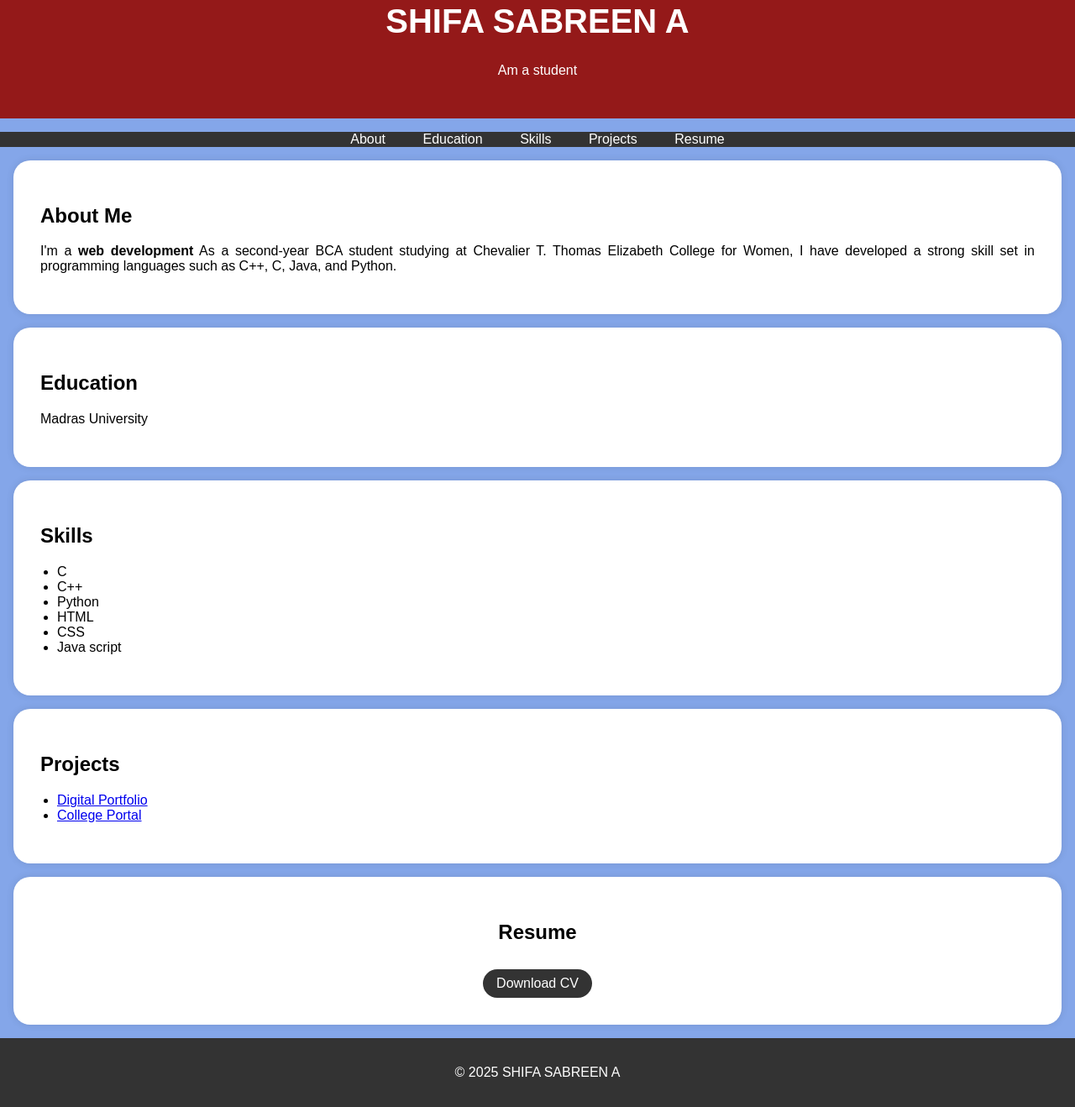
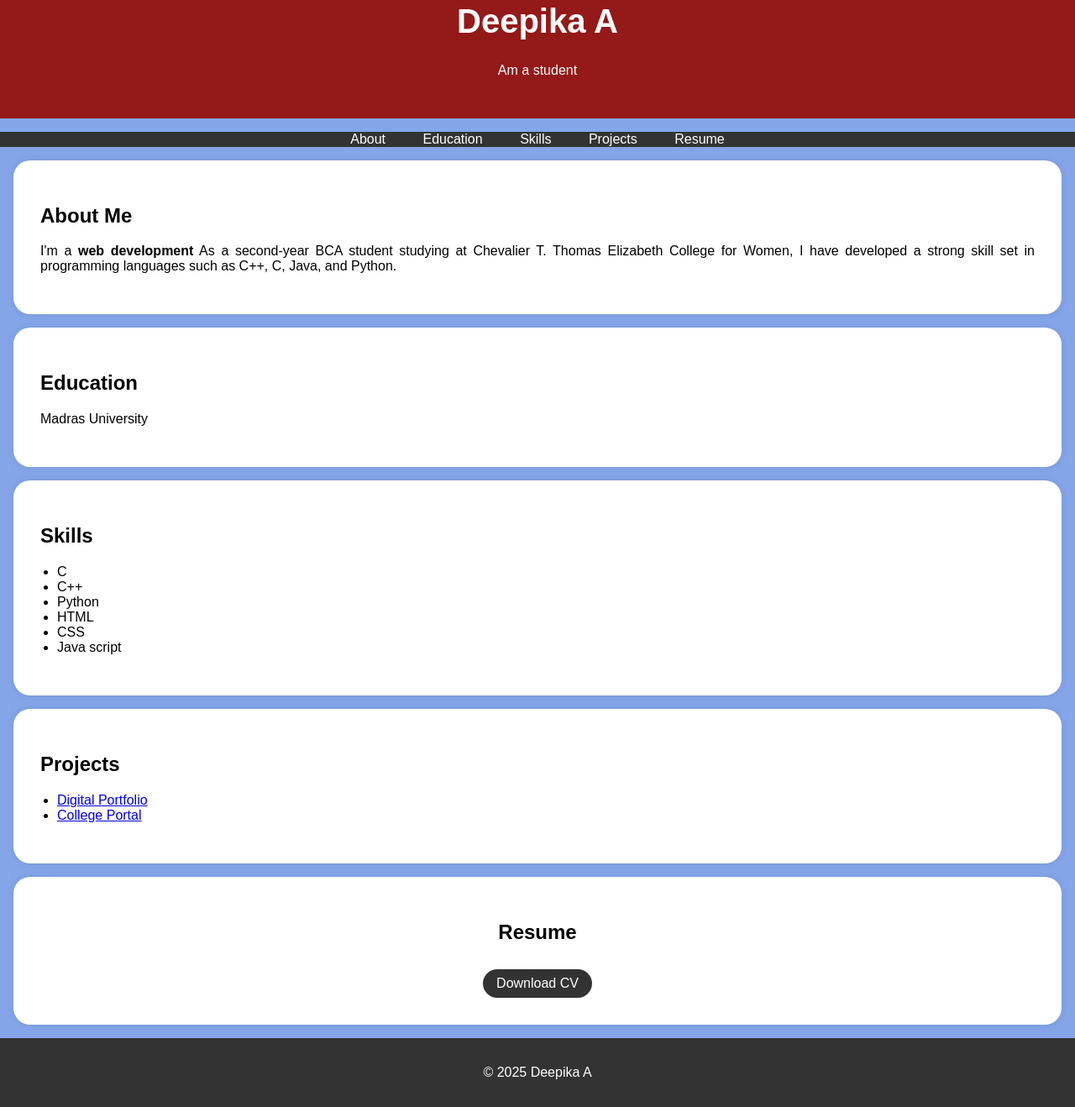
Before and after one commit to Deepika2344/portfolio, a plain HTML site: page index.html in a window 1280 px wide. Shown: the part 56-1374 px from the top of the page at 84% size. Drawn offline with Linux system fonts and the light colour scheme.

Commit message:
Update index.html

```diff
--- a/index.html
+++ b/index.html
@@ -96,7 +96,7 @@
         <div class="header-content">
             <!-- Add your profile picture here -->
            <!-- <img src="passport photo.jpg" alt="Your Profile Picture" class="profile-picture"> -->
-            <h1>SHIFA SABREEN A</h1>
+            <h1>Deepika A</h1>
             <p>Am  a student</p>
         </div>
     </header>
@@ -171,7 +171,7 @@
     </section>
 
     <footer>
-        <p>&copy; 2025 SHIFA SABREEN A</p>
+        <p>&copy; 2025 Deepika A</p>
     </footer>
 
     <script>
```
